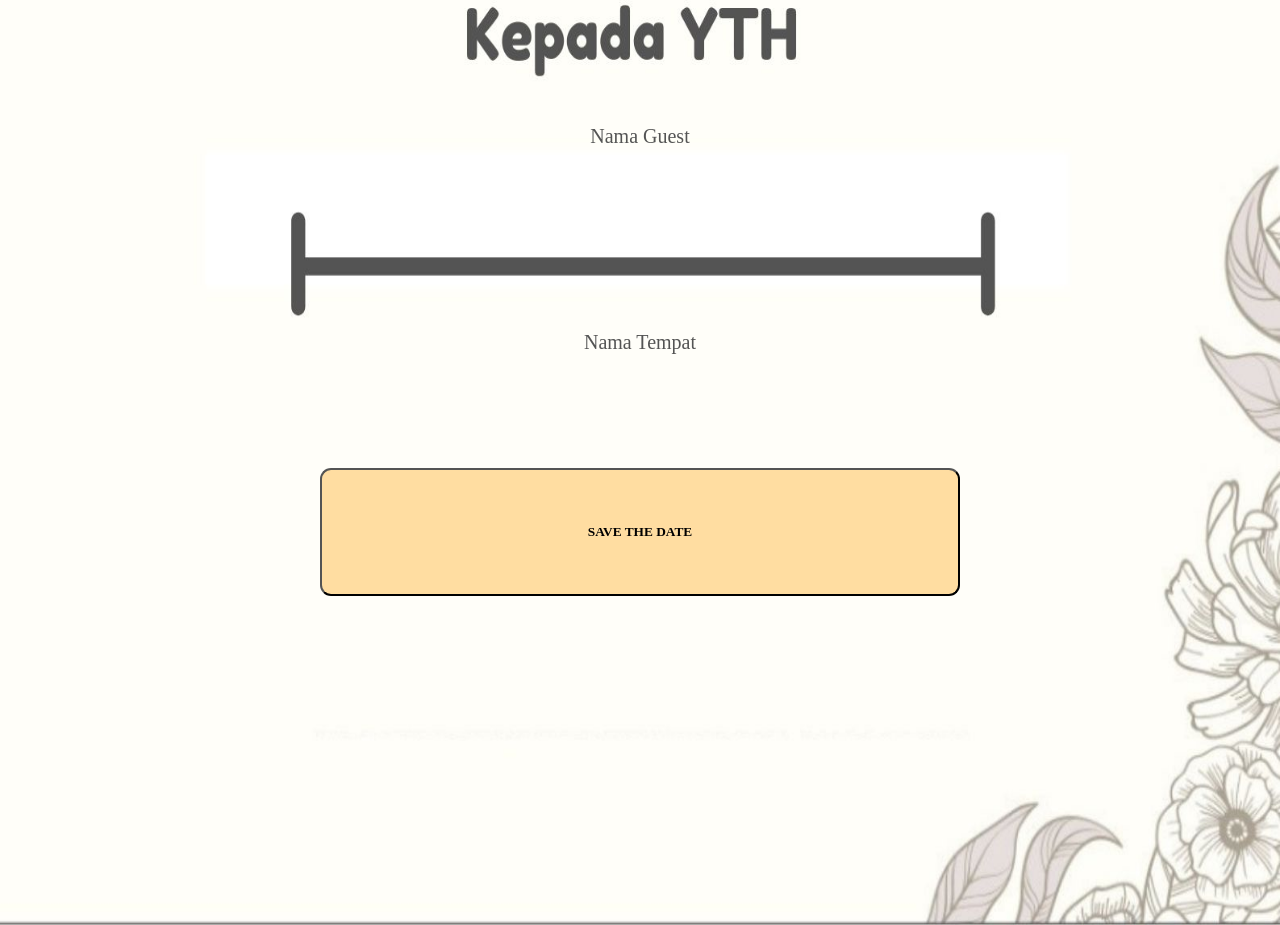
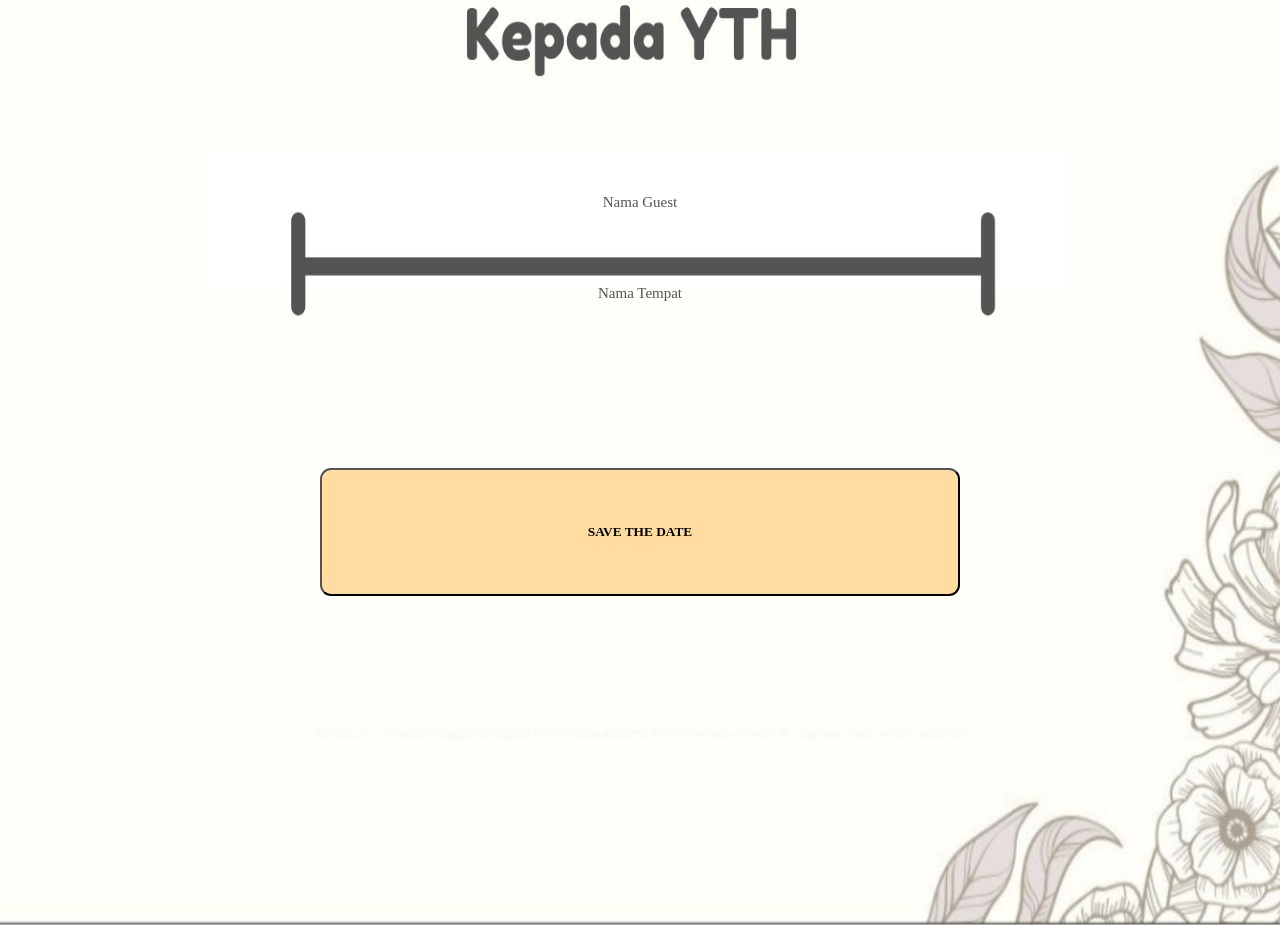
Before and after one commit to bembengggg/weddingbambangdinda, a React (Create React App) app: page / in a window 1280 px wide. Shown: the part 1360-2285 px from the top of the page. Built offline with nearby package versions, Linux system fonts and the light colour scheme.

Commit message:
text label

```diff
--- a/src/Component/Cover/Cover.css
+++ b/src/Component/Cover/Cover.css
@@ -43,11 +43,11 @@
     display: flex;
     justify-content: center;
     align-items: center;
-    top: 65%;
+    top: 68%;
     width: 100%;
     margin-right: auto;
     font-family: 'fredoka one';
-    font-size: 20px;
+    font-size: 15px;
 }
 .labelnama{
     color:#545454;
@@ -58,11 +58,11 @@
     display: flex;
     justify-content: center;
     align-items: center;
-    top: 74%;
+    top: 72%;
     width: 100%;
     margin-right: auto;
     font-family: 'fredoka one';
-    font-size: 20px;
+    font-size: 15px;
 }
 .labeltempat{
     color:#545454;
```
